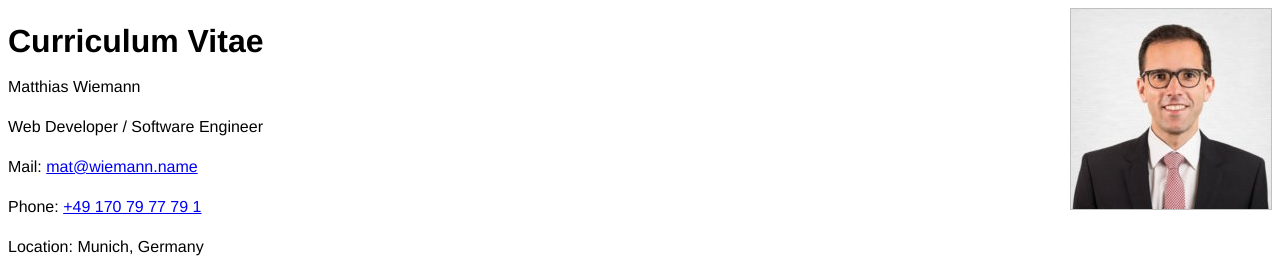
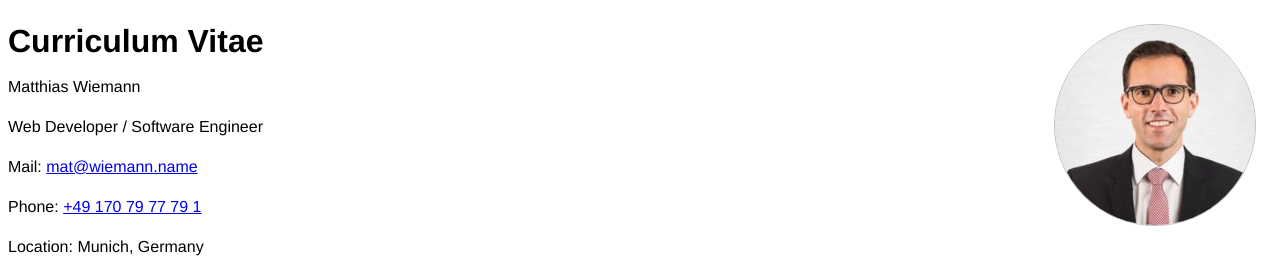
Before and after one commit to wiemann/CV, a Vue app: page / in a window 1280 px wide. Shown: the top 276 px of the page. Built offline with nearby package versions, Linux system fonts and the light colour scheme.

Commit message:
round bordered image

```diff
--- a/src/views/Home.vue
+++ b/src/views/Home.vue
@@ -111,6 +111,8 @@ export default class CV extends Vue {
     .profile-picture {
       border: 1px solid silver;
       background: #eee;
+      border-radius: 50%;
+      margin: 1rem;
     }
   }
 
```
